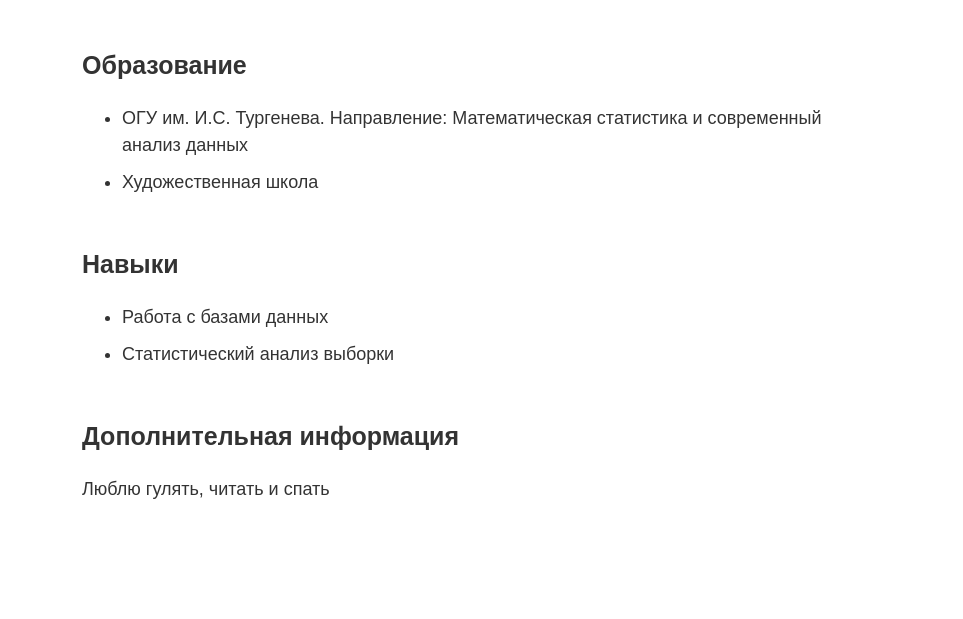
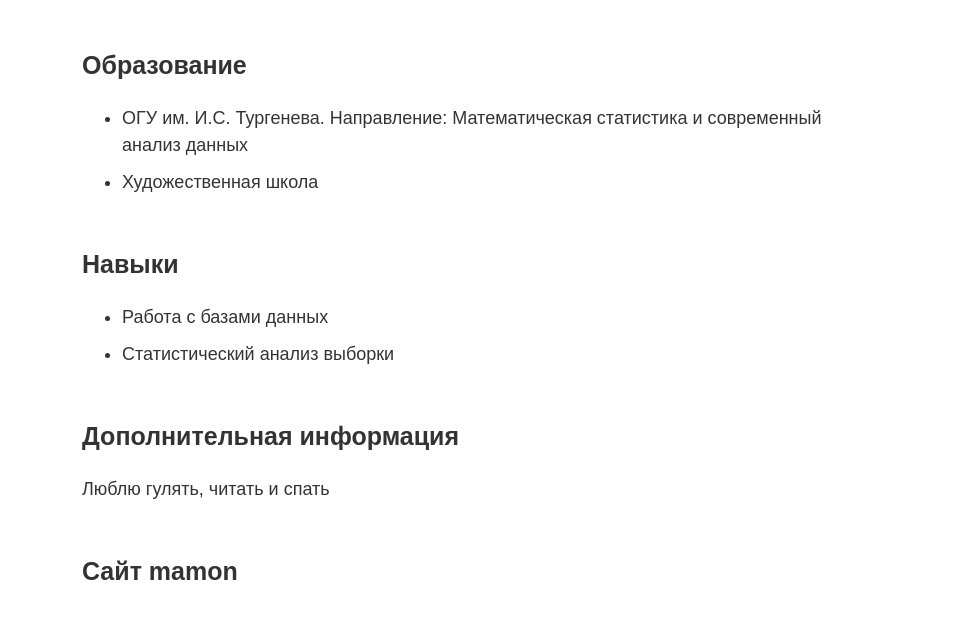
Before and after one commit to iamsona01/iamsona01.github.io, a plain HTML site: page index.html in a window 1280 px wide. Shown: the part 223-842 px from the top of the page, without its empty margins (158-1121 px from the left). Before the commit the page ends 800 px from the top, so only its background shows below. Drawn offline with Linux system fonts and the light colour scheme.

Commit message:
Update index.html

```diff
--- a/index.html
+++ b/index.html
@@ -31,6 +31,11 @@
         <h2>Дополнительная информация</h2>
         <p>Люблю гулять, читать и спать</p>
       </section>
+
+      <section>
+        <h2>Сайт mamon</h2>
+        <a href = "https://iamsona01.github.io/mamon/"></a>
+      </section>
     </main>
   </body>
 </html>
```
